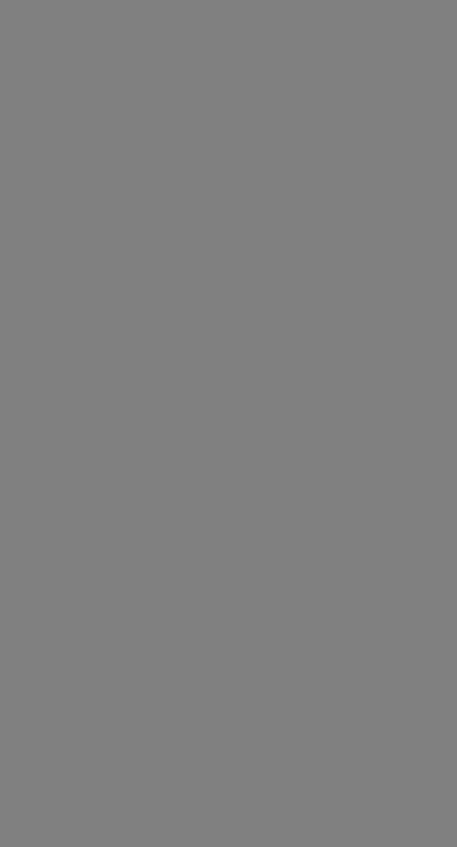
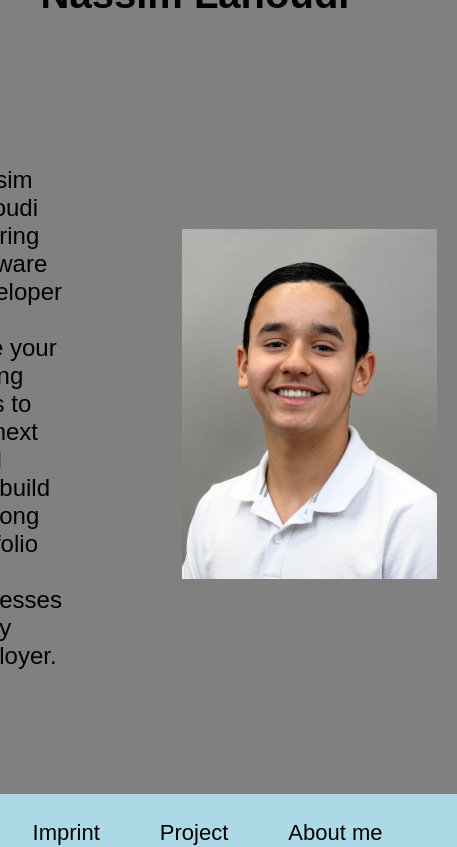
Before and after one commit to Nassim-Lahoudi/Nassim-Lahoudi-Portfolio, a React (Vite) app: page / in a window 390 px wide. Shown: the top 847 px of the page, 457 px wide, since content can reach past the window. Built offline with nearby package versions, Linux system fonts and the light colour scheme.

Commit message:
index.css aktualisieren

```diff
--- a/src/index.css
+++ b/src/index.css
@@ -24,9 +24,4 @@ button{
         align-items: center;
         height: 100vh;
     }
-
-    * {
-        display: table-column;
-        background-color: grey;/* Versteckt alle Elemente */
-    }
 }
```
